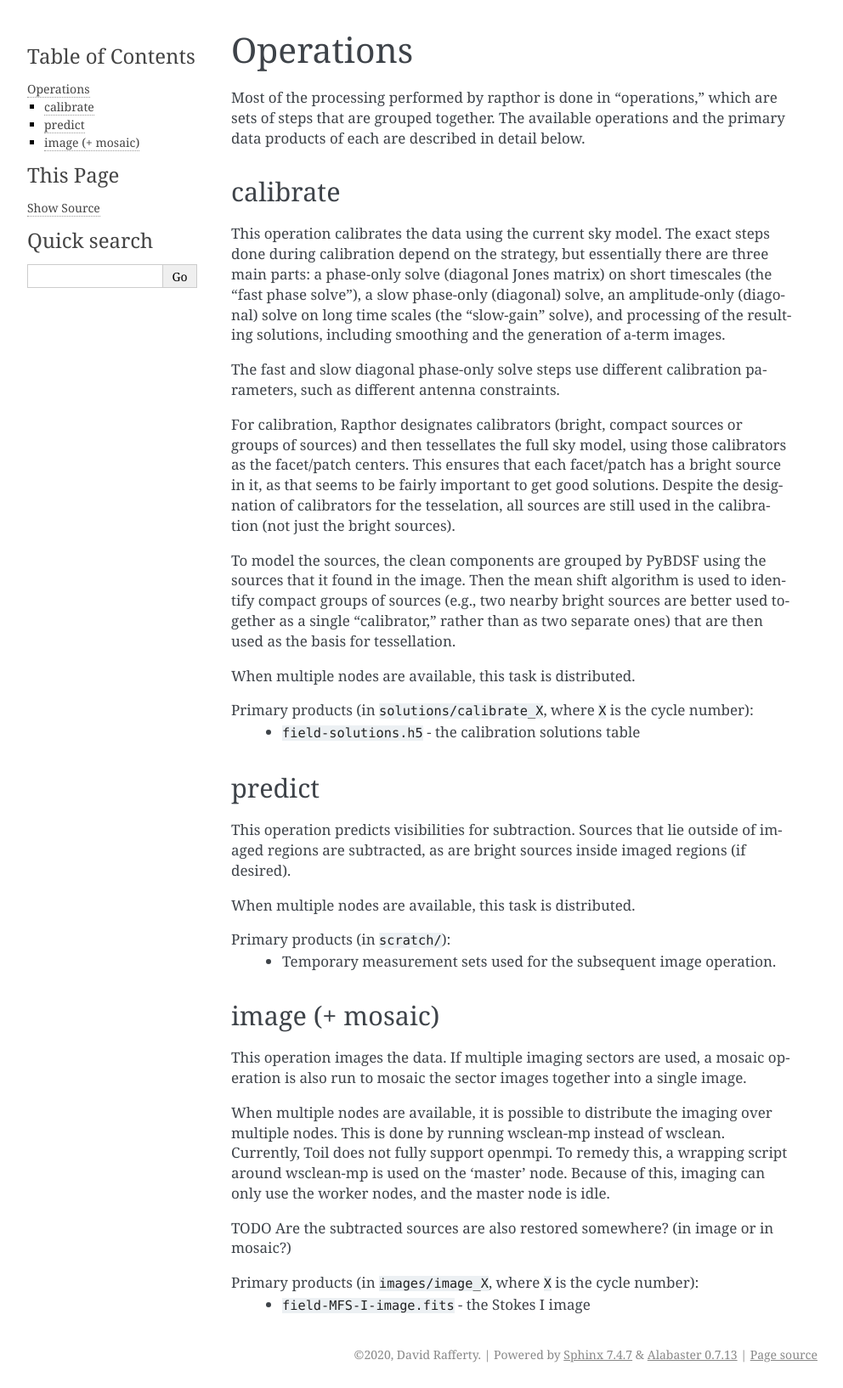
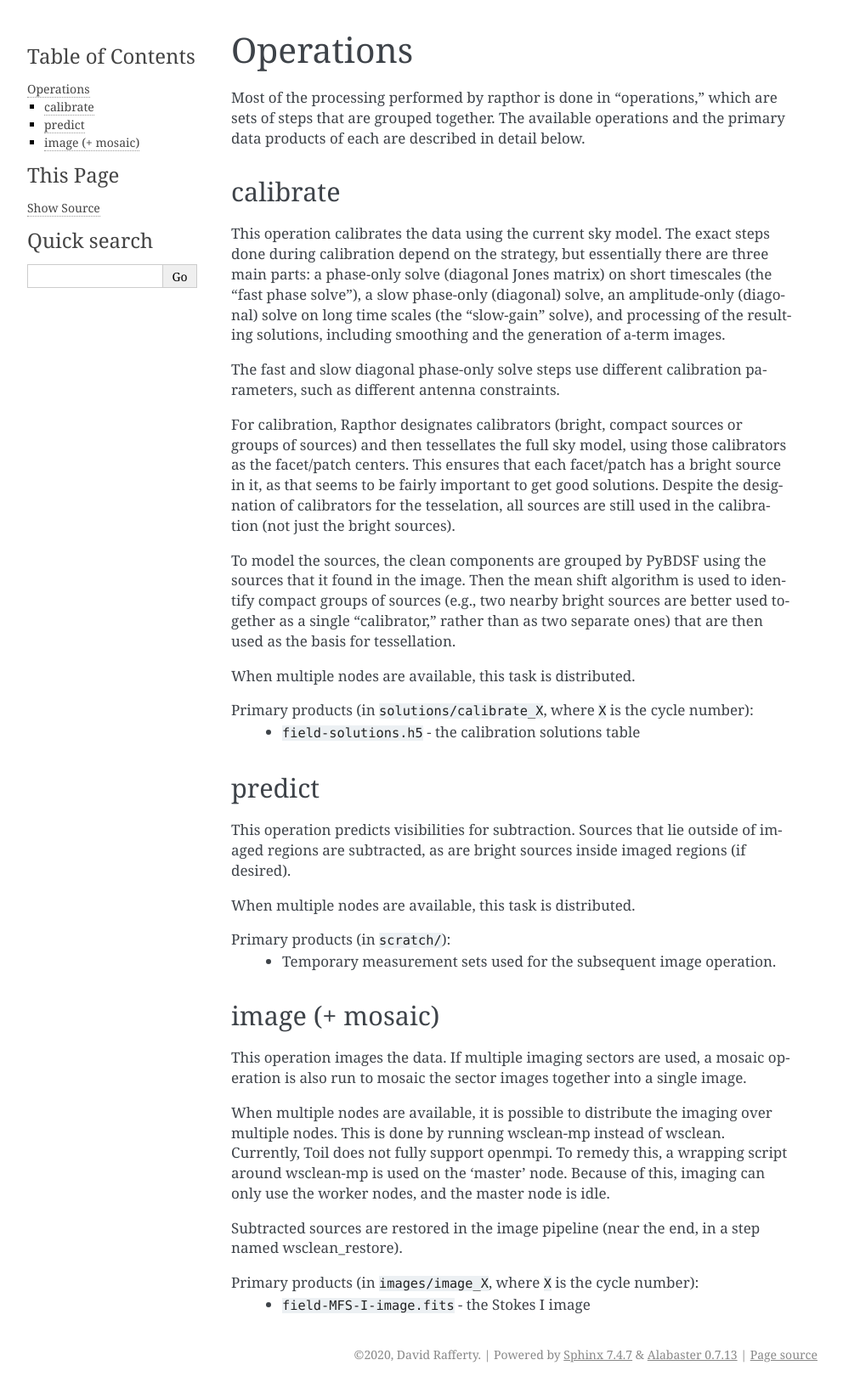
Before and after one commit to darafferty/rapthor, a Sphinx documentation site: the page built from docs/source/operations.rst, in a window 1280 px wide. Shown: the whole page at 85% size, without its empty margins (148-1140 px from the left). Built offline with Sphinx 7.4.7, drawn with Linux system fonts in a browser that asks for light colours.

Commit message:
Solve the TODO

```diff
--- a/docs/source/operations.rst
+++ b/docs/source/operations.rst
@@ -47,8 +47,7 @@ This operation images the data. If multiple imaging sectors are used, a mosaic o
 
 When multiple nodes are available, it is possible to distribute the imaging over multiple nodes. This is done by running wsclean-mp instead of wsclean. Currently, Toil does not fully support openmpi. To remedy this, a wrapping script around wsclean-mp is used on the 'master' node. Because of this, imaging can only use the worker nodes, and the master node is idle.
 
-TODO Are the subtracted sources are also restored somewhere? (in image or in mosaic?)
-
+Subtracted sources are restored in the image pipeline (near the end, in a step named wsclean_restore).
 
 Primary products (in ``images/image_X``, where ``X`` is the cycle number):
     * ``field-MFS-I-image.fits`` - the Stokes I image
```
